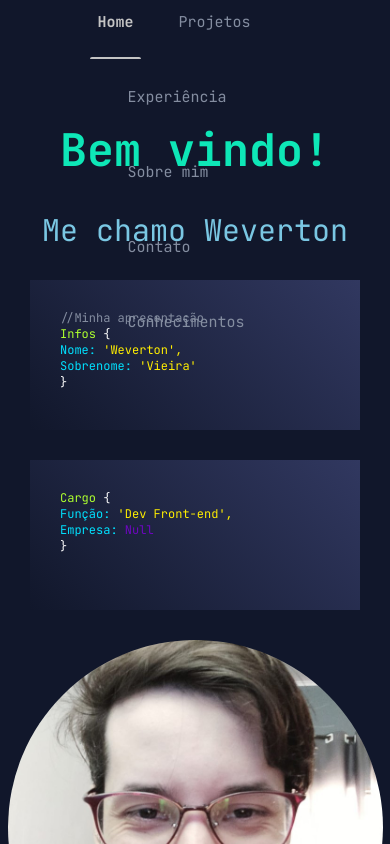
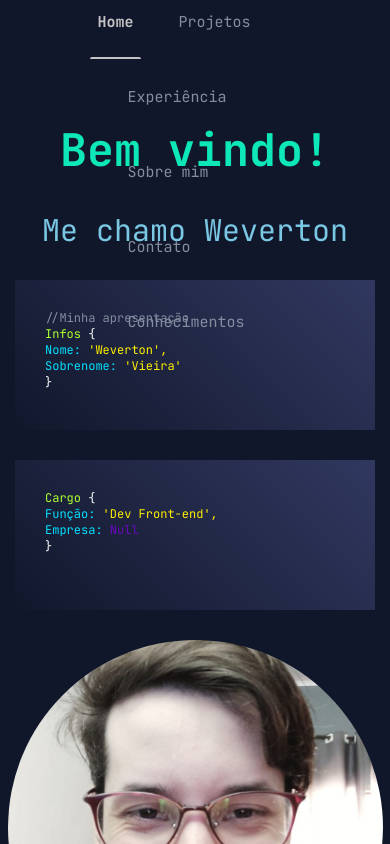
Before and after one commit to tomvieir/LandingPage, a Next.js app: page / in a window 390 px wide. Shown: the top 844 px of the page. Built offline with nearby package versions, Linux system fonts and the light colour scheme.

Commit message:
Ajuste do margin geral

```diff
--- a/src/styles/Home.module.scss
+++ b/src/styles/Home.module.scss
@@ -1,7 +1,7 @@
 .container {
     width: 100%;
     margin: 0 auto;
-    max-width: 85rem;
+    max-width: 78rem;
     padding: 0 1rem;
     @media(max-width:1450px) {
       max-width: 70rem;
@@ -10,6 +10,6 @@
       max-width: 50rem;
     }
     @media(max-width:700px) {
-      padding: 0 2rem;
+      padding: 0 1rem;
     }
   }
```
